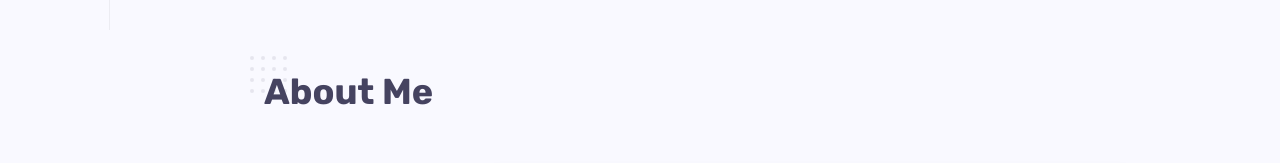
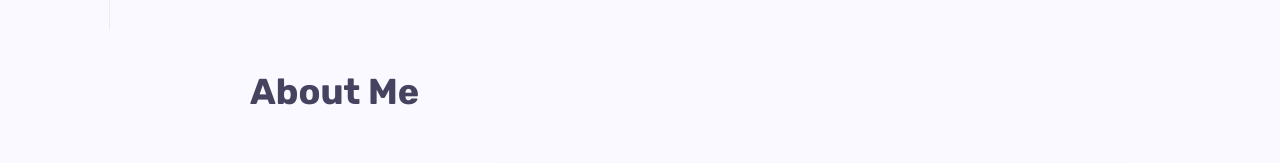
Before and after one commit to patilatharva/patilatharva.github.io, a plain HTML site: page index.html in a window 1280 px wide. Shown: the part 770-933 px from the top of the page. Drawn offline with nearby package versions, Linux system fonts and the light colour scheme.

Commit message:
changed section title styling

```diff
--- a/css/style.css
+++ b/css/style.css
@@ -870,9 +870,11 @@ section.home.light .social-icons li a:hover {
 .section-title {
   font-size: 36px;
   margin: 0;
-  margin-left: 14px;
-  position: relative;
-}
+  /* margin-left: 14px; */
+  position: relative;
+}
+
+/*
 .section-title:before {
   content: "";
   background-image: url(../images/dots-bg.svg);
@@ -883,6 +885,7 @@ section.home.light .social-icons li a:hover {
   position: absolute;
   width: 37px;
 }
+*/
 
 /*=================================================================*/
 /*                      PORTFOLIO
```
